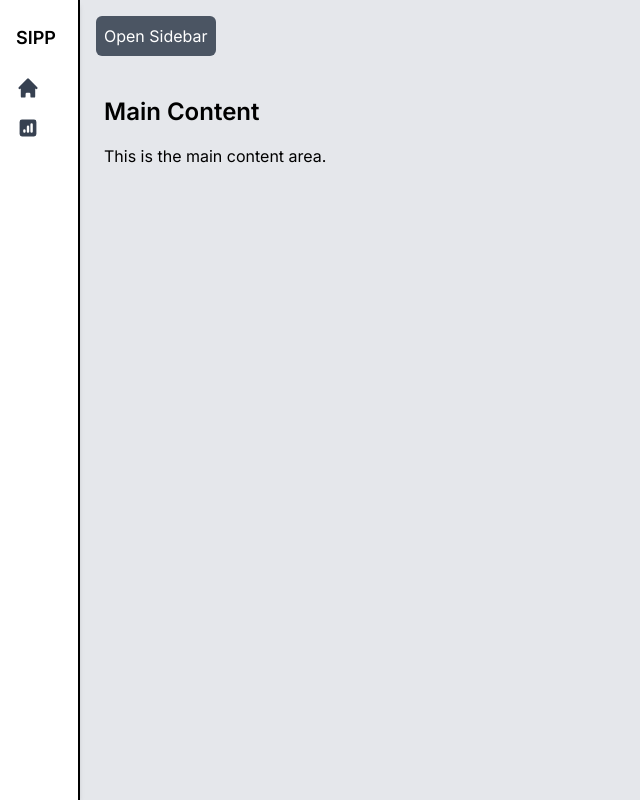
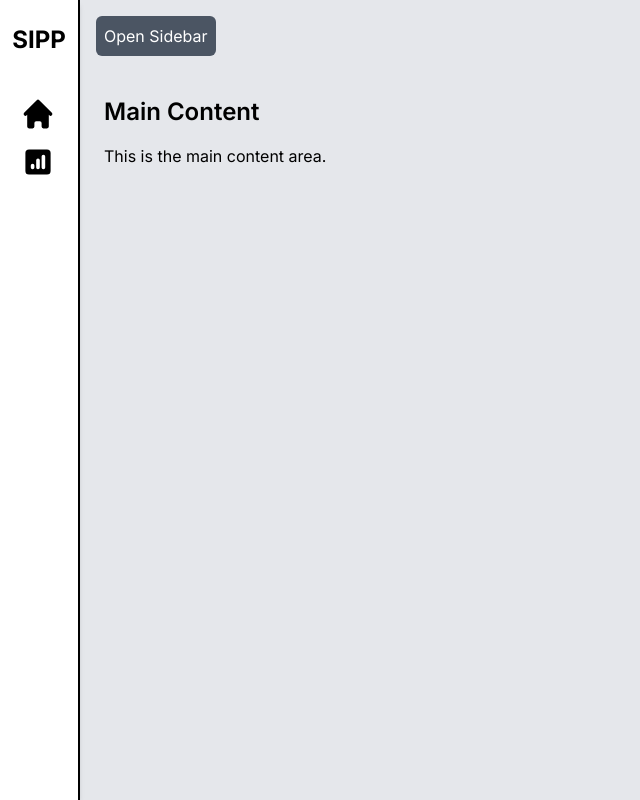
Before and after one commit to Shifyan/SIPP, a Next.js app: page /user/home in a window 1280 px wide. Both pictures are taken after a click on the button "Close Sidebar". Shown: the whole page, without its empty margins (0-640 px from the left). Built offline with nearby package versions, Linux system fonts and the light colour scheme.

Commit message:
perbaikan sidebar

```diff
--- a/app/components/sidebar.jsx
+++ b/app/components/sidebar.jsx
@@ -3,42 +3,55 @@ export default function SideBar({ isOpen }) {
   return (
     <>
       {isOpen ? (
-        <div className="block p-5 bg-white shadow-md w-64 border-e-2 border-black">
-          <div className="p-9 border-2 border-black flex justify-center flex-col">
-            <a href="/user/home">
+        <div className="block  bg-white shadow-md w-64 border-e-2 border-black">
+          <div className="px-4 py-6 border-2 border-black flex justify-center items-center">
+            <div className="text-center">
+              <div className="mb-10">
+                <a href="/user/home" className="text-2xl font-bold">
                   <h1>SIPP</h1>
                 </a>
-            <div className="flex">
+              </div>
+              <div className="flex justify-start items-start text-start">
+                <ul className="text-4xl ms-2">
+                  <li className="mb-3">
+                    <a href="#" className="flex justify-center items-center">
                       <HiHome></HiHome>
+                      <h1 className="text-lg">Home</h1>
+                    </a>
+                  </li>
+                  <li className="mb-3">
+                    <a href="#" className="flex justify-center items-center">
                       <HiChartSquareBar></HiChartSquareBar>
+                      <h1 className="text-lg">Keaktifan</h1>
+                    </a>
+                  </li>
+                </ul>
+              </div>
             </div>
           </div>
         </div>
       ) : (
         <div className="block bg-white shadow-md w-20 border-e-2 border-black">
-          <div className="px-4 py-6 flex flex-col justify-center">
+          <div className="px-4 py-6 flex justify-center items-center">
+            <div className="text-center">
+              <div className="mb-10">
+                <a href="/user/home" className="text-2xl font-bold">
+                  <h1>SIPP</h1>
+                </a>
+              </div>
+              <ul className="text-4xl ms-2">
+                <li className="mb-3">
                   <a href="#">
-              <h1 className="text-lg font-semibold">SIPP</h1>
-            </a>
-            <ul className="mt-4 text-2xl font-bold">
-              <li className="py-2">
-                <a
-                  href="#"
-                  className="flex items-center text-gray-700 hover:text-gray-900"
-                >
-                  <HiHome className="mr-2" />
+                    <HiHome></HiHome>
                   </a>
                 </li>
-              <li className="py-2">
-                <a
-                  href="#"
-                  className="flex items-center text-gray-700 hover:text-gray-900"
-                >
-                  <HiChartSquareBar className="mr-2" />
+                <li className="mb-3">
+                  <a href="#">
+                    <HiChartSquareBar></HiChartSquareBar>
                   </a>
                 </li>
-              {/* Add more sidebar items here */}
               </ul>
+            </div>
           </div>
         </div>
       )}
```
Lines whose indentation alone changed are shown as unchanged.
